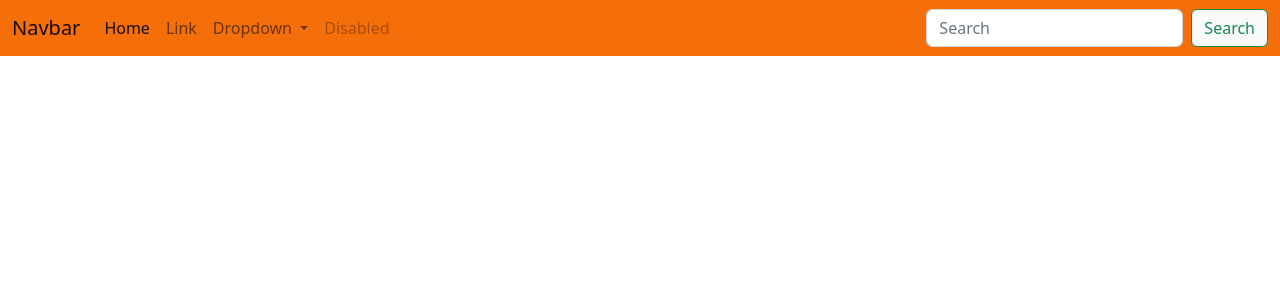
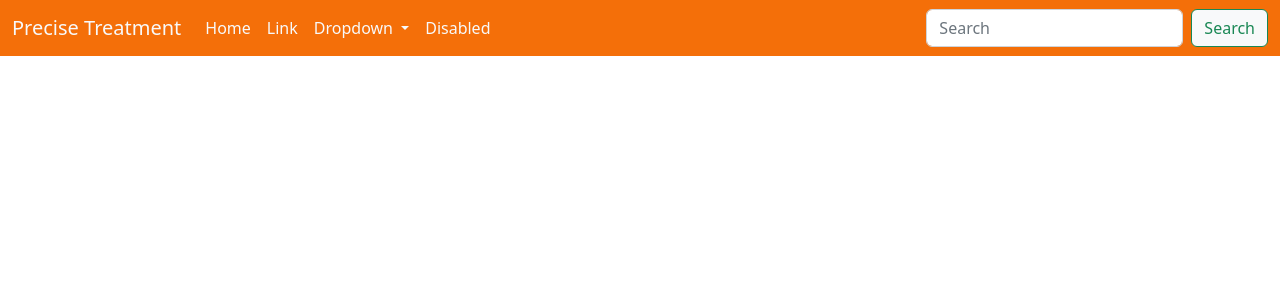
Before and after one commit to rakinplaban/bioinformatics, a Django app: page / in a window 1280 px wide. Shown: the top 300 px of the page. Run offline with Django 3.2, Linux system fonts and the light colour scheme.

Commit message:
some basic change

```diff
--- a/precisionmedicine/templates/precisionmedicine/layout.html
+++ b/precisionmedicine/templates/precisionmedicine/layout.html
@@ -11,23 +11,23 @@
     <title>{% block title %} {% endblock %}</title>
 </head>
 <body>
-    <nav class="navbar navbar-expand-lg coloniva">
+    <nav class="navbar navbar-expand-lg text-light coloniva">
         <div class="container-fluid text-light">
-          <a class="navbar-brand" href="#">Navbar</a>
+          <a class="navbar-brand disabled text-light" href="">Precise Treatment</a>
           <button class="navbar-toggler" type="button" data-bs-toggle="collapse" data-bs-target="#navbarSupportedContent" aria-controls="navbarSupportedContent" aria-expanded="false" aria-label="Toggle navigation">
             <span class="navbar-toggler-icon"></span>
           </button>
           <div class="collapse navbar-collapse" id="navbarSupportedContent">
             <ul class="navbar-nav me-auto mb-2 mb-lg-0">
               <li class="nav-item">
-                <a class="nav-link active" aria-current="page" href="#">Home</a>
+                <a class="nav-link active text-light" aria-current="page" href="#">Home</a>
               </li>
               <li class="nav-item">
-                <a class="nav-link" href="#">Link</a>
+                <a class="nav-link text-light" href="#">Link</a>
               </li>
               <li class="nav-item dropdown">
                 <div>
-                    <a class="nav-link dropdown-toggle" href="#" id="navbarDropdown" role="button" data-bs-toggle="dropdown" aria-expanded="false">
+                    <a class="nav-link dropdown-toggle text-light" href="#" id="navbarDropdown" role="button" data-bs-toggle="dropdown" aria-expanded="false">
                         Dropdown
                       </a>
                       <ul class="dropdown-menu" aria-labelledby="navbarDropdown">
@@ -48,7 +48,7 @@
                 </ul> -->
               </li>
               <li class="nav-item">
-                <a class="nav-link disabled">Disabled</a>
+                <a class="nav-link disabled text-light">Disabled</a>
               </li>
             </ul>
             <form class="d-flex" role="search">
```
